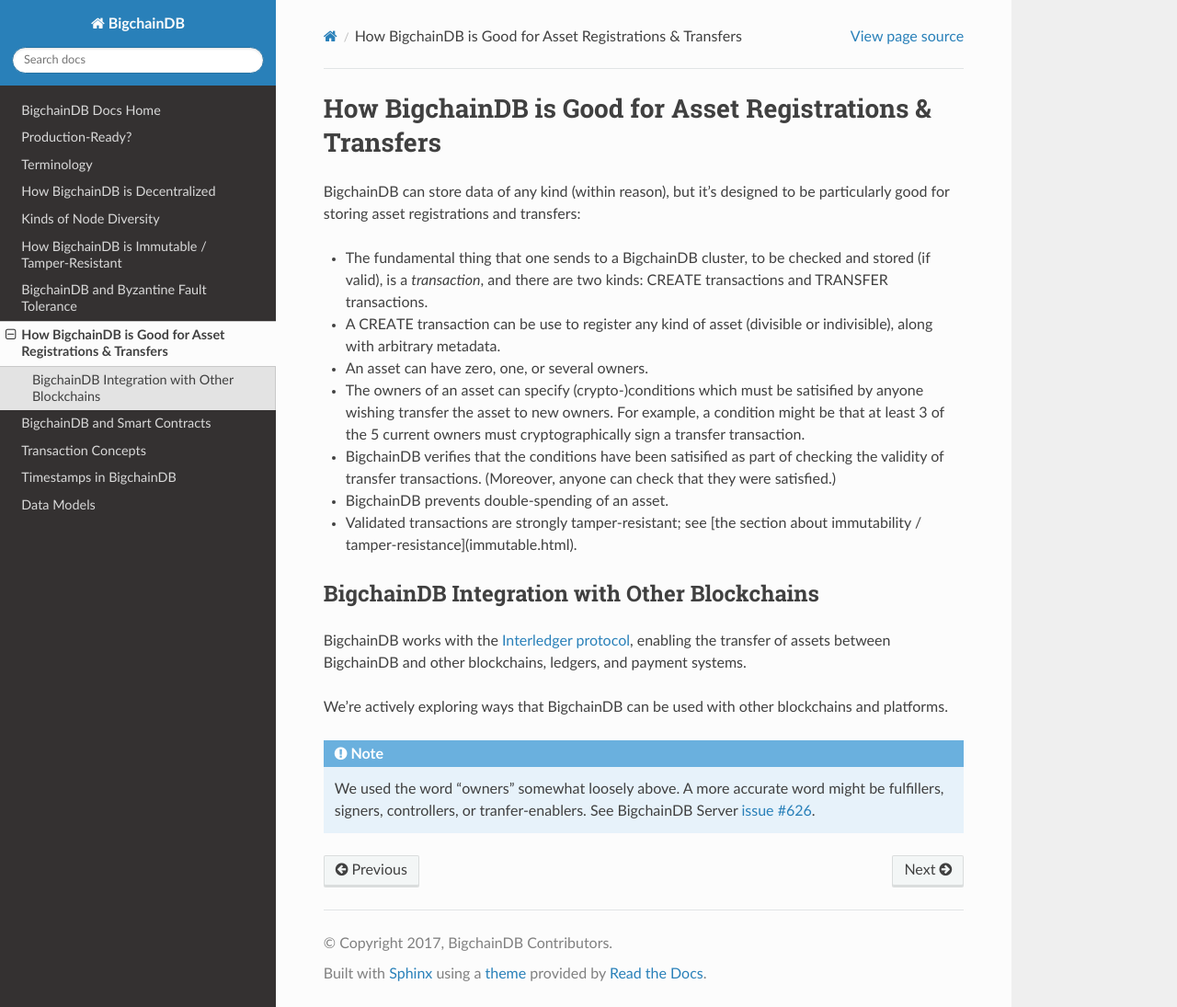
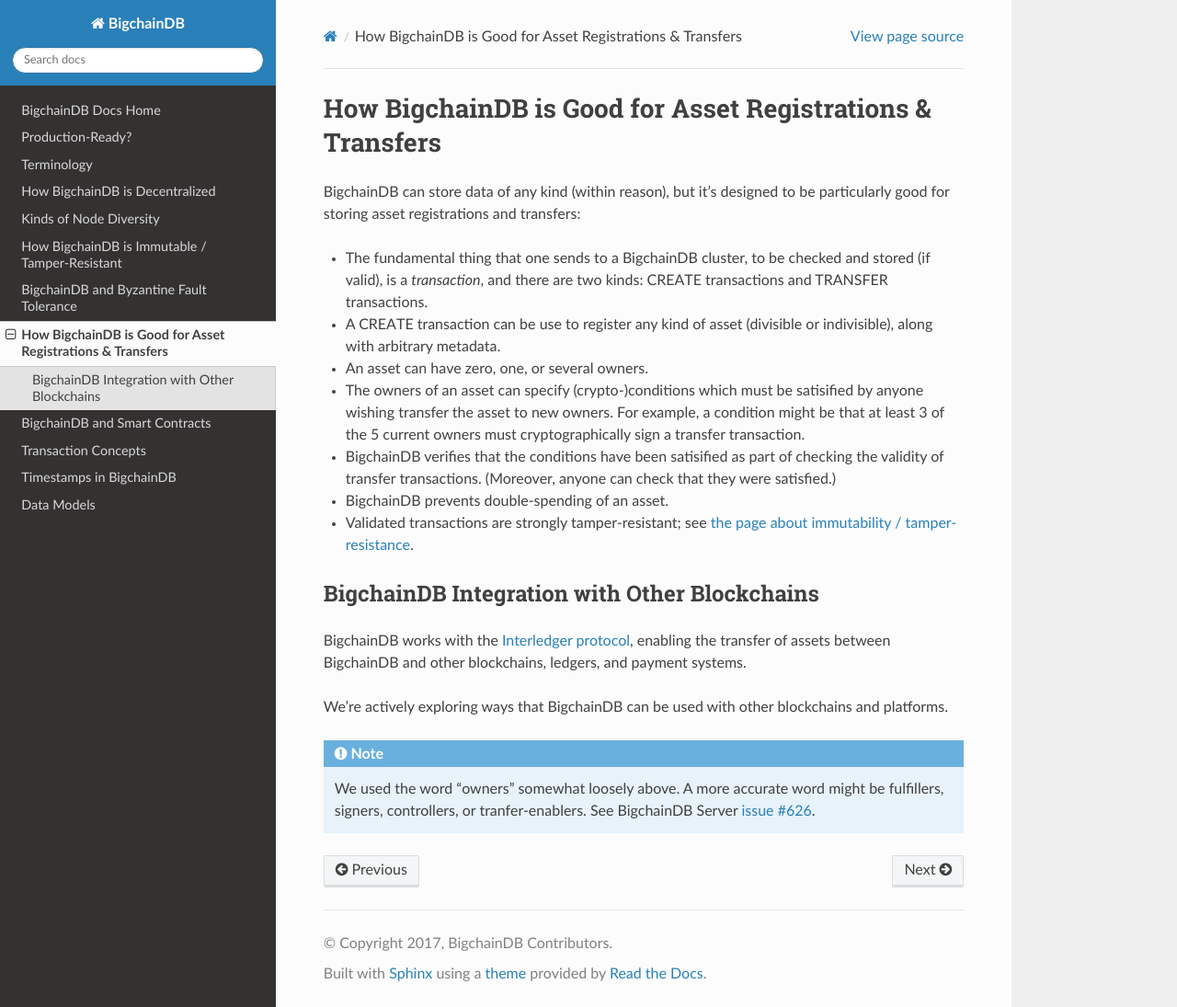
Before and after one commit to bigchaindb/bigchaindb, a Sphinx documentation site: the page built from docs/root/source/assets.rst, in a window 1280 px wide and 1095 px high. Shown: the whole window at 92% size. Built offline with Sphinx 7.4.7 and the Read the Docs theme 2.0.0, drawn with Linux system fonts in a browser that asks for light colours.

Commit message:
Fixed an old error in Markdown-->RST conversion

```diff
--- a/docs/root/source/assets.rst
+++ b/docs/root/source/assets.rst
@@ -9,7 +9,7 @@
 * The owners of an asset can specify (crypto-)conditions which must be satisified by anyone wishing transfer the asset to new owners. For example, a condition might be that at least 3 of the 5 current owners must cryptographically sign a transfer transaction.
 * BigchainDB verifies that the conditions have been satisified as part of checking the validity of transfer transactions. (Moreover, anyone can check that they were satisfied.)
 * BigchainDB prevents double-spending of an asset.
-* Validated transactions are strongly tamper-resistant; see [the section about immutability / tamper-resistance](immutable.html).
+* Validated transactions are strongly tamper-resistant; see :doc:`the page about immutability / tamper-resistance <immutable>`.
 
 
 BigchainDB Integration with Other Blockchains
```
